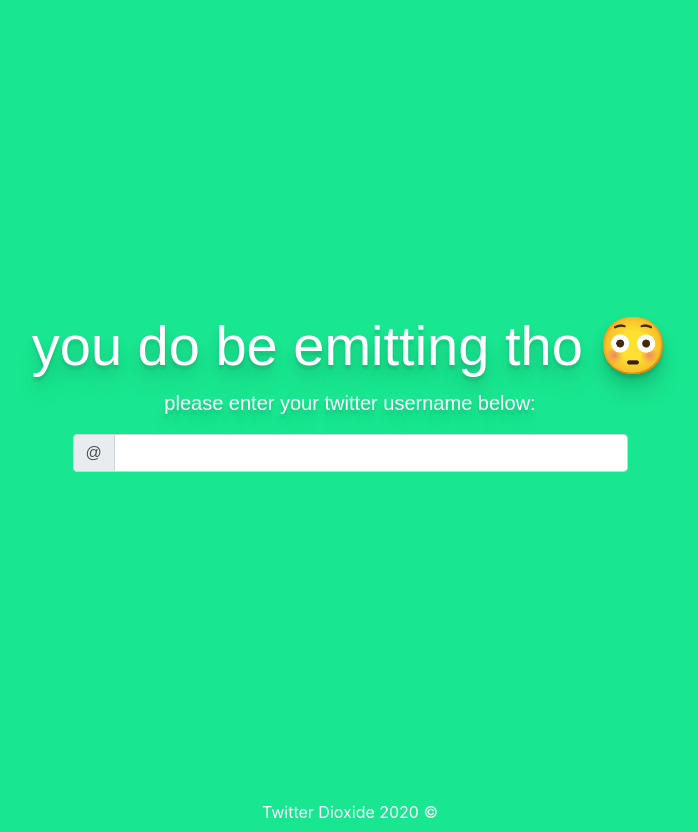
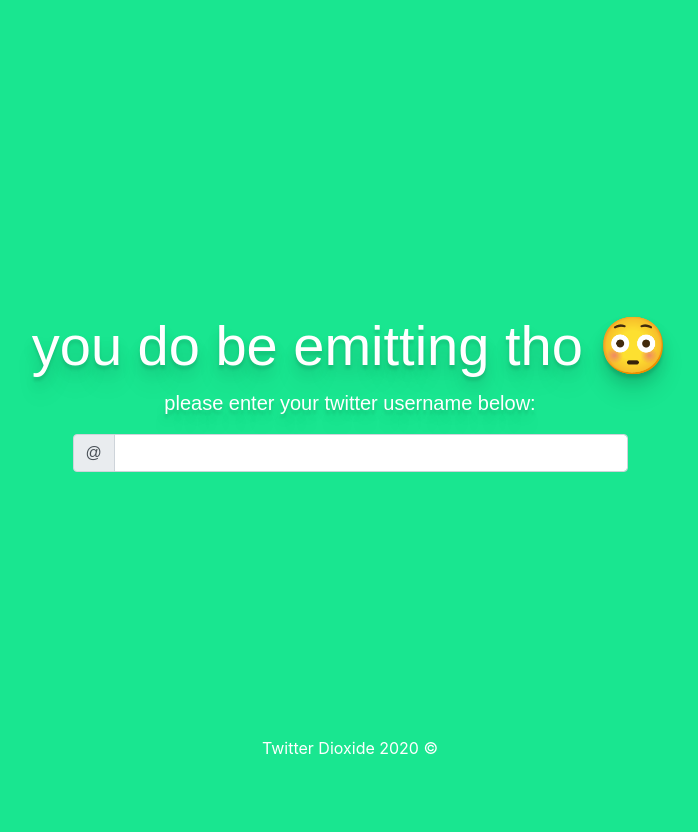
Before and after one commit to williamtnguyen/twitter-footprint, a Node server app: page / in a window 1280 px wide. Shown: the whole page, without its empty margins (290-988 px from the left). After the commit the page ends 754 px from the top, so only its background shows below. Run offline with Node 20, Linux system fonts and the light colour scheme; the visitor is signed in with stand-in values (Sample User, id 1).

Commit message:
footer padding fix

```diff
--- a/public/stylesheets/style.css
+++ b/public/stylesheets/style.css
@@ -3,7 +3,7 @@ html {
 }
 
 #landingPage {
-  height: 100vh;
+  height: 90vh;
   background: #19e690;
   color: #ffffff;
 }
@@ -64,6 +64,7 @@ html {
 }
 
 footer {
+  height: 10vh;
   background-color: #19e690;
   color: #ffffff;
 }
--- a/public/stylesheets/style.scss
+++ b/public/stylesheets/style.scss
@@ -9,7 +9,7 @@ html {
 }
 
 #landingPage {
-    height: 100vh;
+    height: 90vh;
     background: $background-color;
     color: #ffffff;
 
@@ -66,6 +66,7 @@ html {
 }
 
 footer {
+    height: 10vh;
     background-color: $background-color;
     color: #ffffff;
 }
--- a/views/partials/footer.ejs
+++ b/views/partials/footer.ejs
@@ -5,7 +5,7 @@
     <script src="https://stackpath.bootstrapcdn.com/bootstrap/4.4.1/js/bootstrap.min.js" integrity="sha384-wfSDF2E50Y2D1uUdj0O3uMBJnjuUD4Ih7YwaYd1iqfktj0Uod8GCExl3Og8ifwB6" crossorigin="anonymous"></script>
 
     <footer>
-      <p class="text-center mb-0 pb-2">Twitter Dioxide 2020 &copy;</p>
+      <p class="text-center mb-0 pt-3 pb-1">Twitter Dioxide 2020 &copy;</p>
     </footer>
   </body>
 </html>
```
Also changed, not shown: 1 other file.
